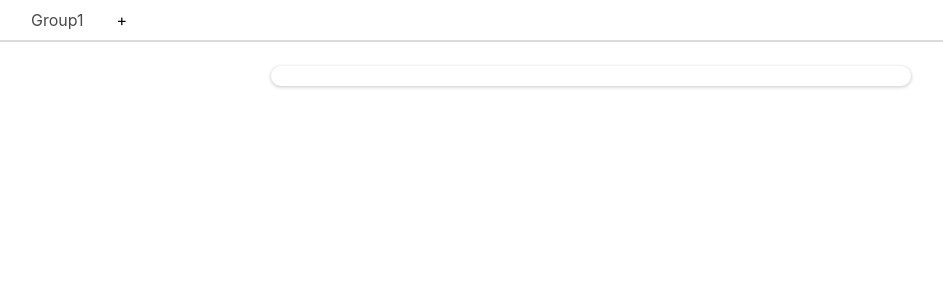
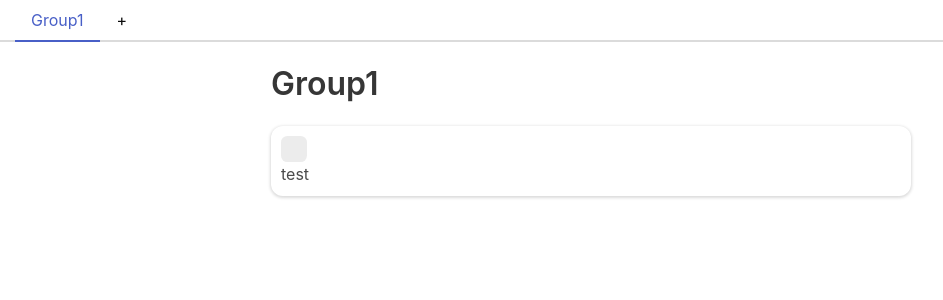
Before and after one commit to AmalAkh/to-do-react-app, a React (Vite) app: page / in a window 1280 px wide. Shown: the top 300 px of the page, without its empty margins (49-992 px from the left). Built offline with nearby package versions, Linux system fonts and the light colour scheme.

Commit message:
CheckBox component was added

```diff
--- a/src/App.jsx
+++ b/src/App.jsx
@@ -6,13 +6,16 @@ import ReactDragListView from 'react-drag-listview/lib/index.js';
 
 import Group from './abstractions/group'
 
+import CheckBox from './components/CheckBox'
+
 function createInitialGroups()
 {
   return [new Group("Group1")]
 }
 function App() {
   const [groups, setGroups] = useState(createInitialGroups());
-  const [currentGroup, setCurrentGroup] = useState("");
+  const [currentGroup, setCurrentGroup] = useState(groups[0]);
+
 
   function updateGroupName(name, groupIndex)
   {
@@ -30,11 +33,7 @@ function App() {
   }
   function changeGroupPosition(fromIndex, toIndex)
   {
-    /*let newGroups = Object.assign({}, group);
-    let element = newGroups[fromIndex];
-    newGroups[fromIndex] = newGroups[index]
-    newGroups[toIndex] = element;
-    setGroups(newGroup)*/
+
     const data = [...groups];
     const item = data.splice(fromIndex, 1)[0];
     data.splice(toIndex, 0, item);
@@ -58,7 +57,7 @@ function App() {
             {
               return (
 
-                <li className={currentGroup==group.id ? "is-active":""} key={index} onClick={()=>{setCurrentGroup(group.id)}}>
+                <li className={currentGroup.id==group.id ? "is-active":""} key={index} onClick={()=>{setCurrentGroup(group)}}>
                   <a className="group-editable-name" >{group.name}</a>
                 </li>
 
@@ -73,8 +72,15 @@ function App() {
 
       </div>
       <div className="container main-content-container	">
+        <h3 className='title is-3 group-title' contentEditable="true">{currentGroup.name}</h3>
         <div className='content-block'>
+            <ul>
+              <li>
+                <CheckBox />
+                <p contentEditable="true" onClick={(e)=>{e.stopPropagation()}} >test</p>
 
+              </li>
+            </ul>
         </div>
       </div>
     </>
--- a/src/App.scss
+++ b/src/App.scss
@@ -36,3 +36,7 @@
 
 
 }
+.group-title
+{
+  outline: none;
+}
--- /dev/null
+++ b/src/components/CheckBox.jsx
@@ -0,0 +1,27 @@
+import { useState, useId } from "react";
+import "./CheckBox.scss";
+export default function CheckBox({text="test", onChanged= ()=>{}})
+{
+    const [isChecked, setIsChecked] = useState(false);
+    const id = useId();
+
+    return (
+        <>
+
+        <label className="checkbox-label" htmlFor={id}>
+            <input type="checkbox" id={id} className="checkbox" onChange={(e)=>
+                {
+                    onChanged(e);
+                    setIsChecked(e.target.checked);
+                }
+            }/>
+            <div className={`checkbox-box ${isChecked?"active":""}` }>
+                <span></span>
+            </div>
+        </label>
+
+
+
+        </>
+    )
+}
--- /dev/null
+++ b/src/components/CheckBox.scss
@@ -0,0 +1,91 @@
+.checkbox-label
+{
+    display: flex;
+    p
+    {
+        margin-left: 10px;
+        font-weight: 500;
+    }
+    .checkbox
+    {
+        display: none;
+    }
+    .checkbox-box
+    {
+        width:1.6rem;
+        height:1.6rem;
+
+        border-radius: 25%;
+        display: flex;
+        align-items: center;
+        justify-content: center;
+        background-color: rgb(236, 236, 236);
+
+        cursor: pointer;
+        &.active
+        {
+
+            background-color:blue;
+            transition: background-color 0.2s;
+            &
+            {
+                span
+                {
+                    opacity: 1;
+
+                    //transition: height 0.4s ease-in, width .3s ease-in;
+                    animation: check-anim 0.4s;
+                    height:0.60rem;
+                    width:.95rem;
+
+                }
+            }
+        }
+        span
+        {
+            display: block;
+            color:white;
+
+            border-color:white;
+            border-style:solid;
+            border-width: 0px;
+            border-bottom-width: 3px;
+            border-left-width: 3px;
+            transform: rotateZ(-45deg);
+            height:0px;
+            width:0px;
+            opacity: 0;
+
+            font-size: 140%;
+
+        }
+    }
+}
+@keyframes check-anim
+{
+    from
+    {
+        height: 0px;
+        width:0px;
+    }
+    25%
+    {
+        height:0.20rem;
+        width: 0px;
+    }
+
+    50%
+    {
+        height:0.60rem;
+        width: 0px;
+    }
+    70%
+    {
+        width: 0px;
+    }
+    to
+    {
+        width:.95rem;
+
+    }
+}
--- a/src/index.scss
+++ b/src/index.scss
@@ -15,3 +15,12 @@ $tabs-link-hover-border-bottom-color:#bdbdbd;
         box-shadow: none;
     }
 }
+p
+{
+    margin: 0px;
+}
+*[contenteditable]
+{
+    appearance: none;
+    outline:none;
+}
```
